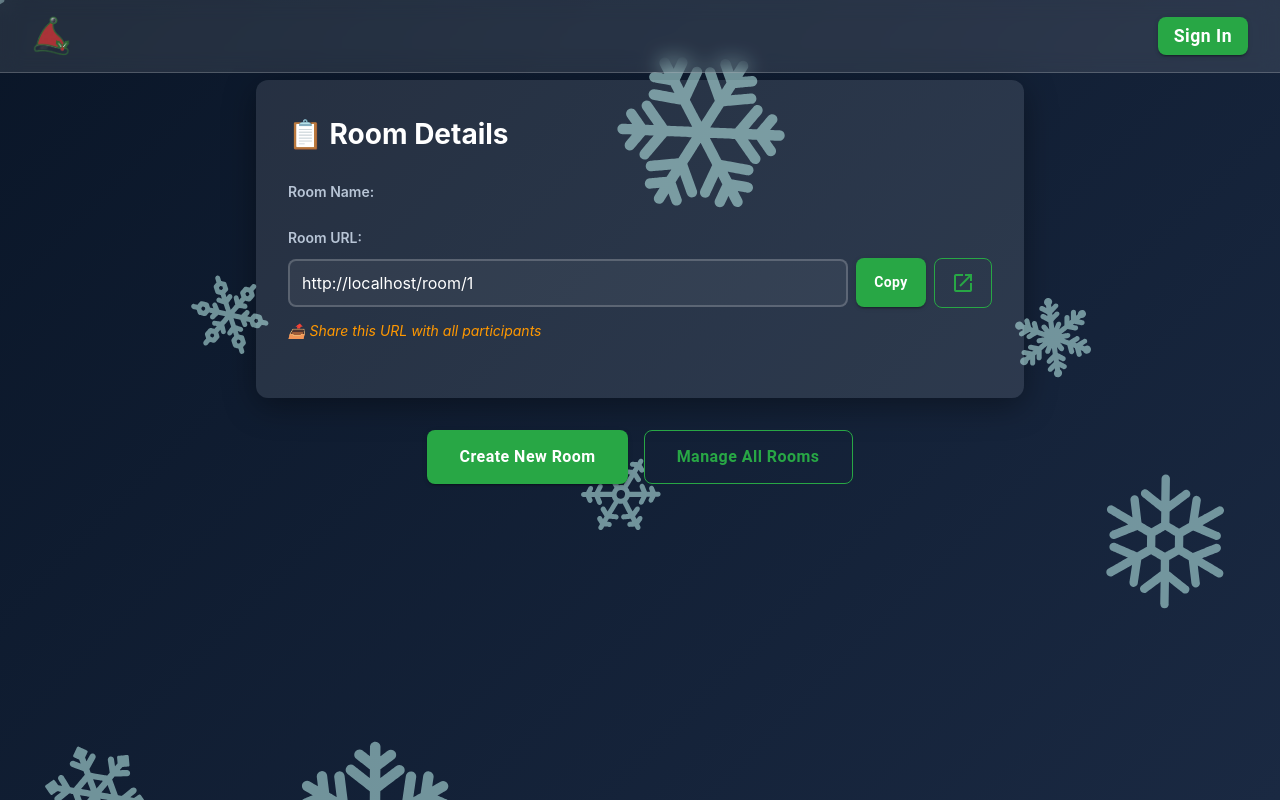
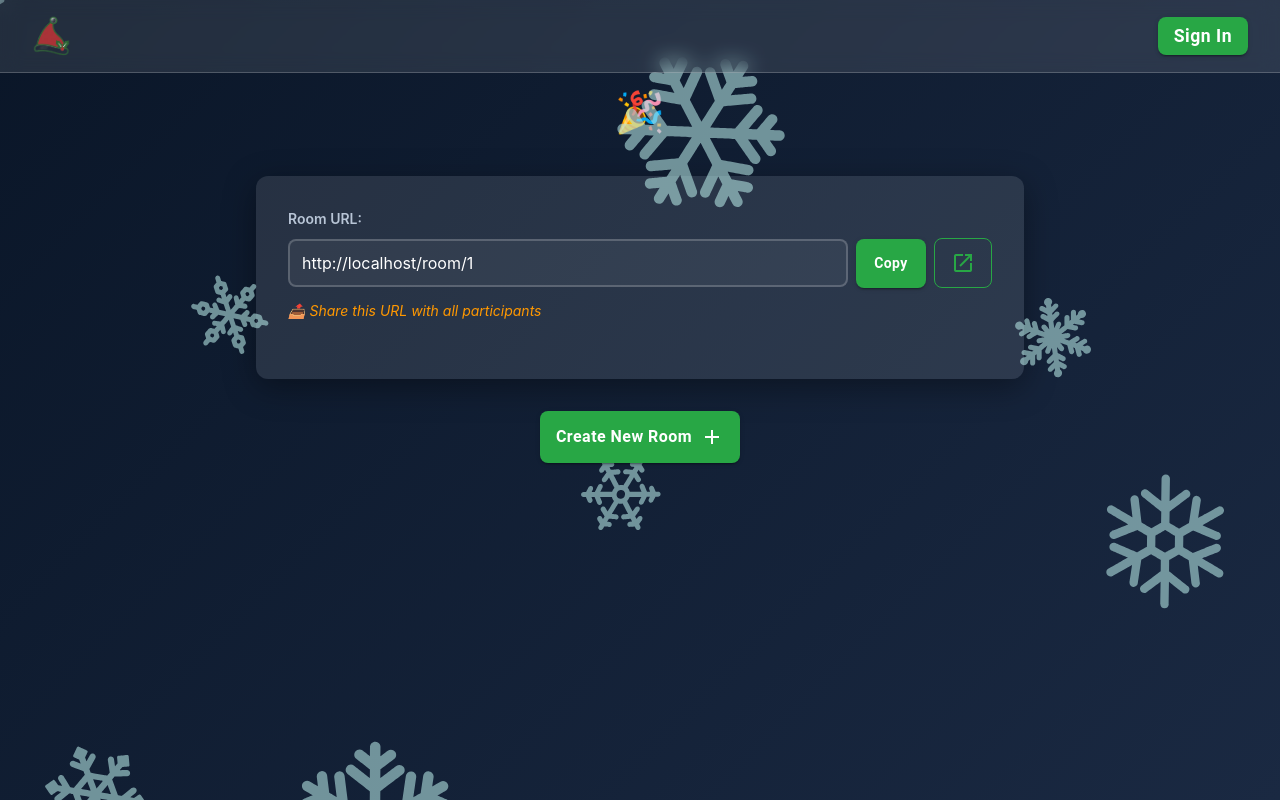
Before and after one commit to amir-hilal/secret-santa, a React (Vite) app: page /room-created/1 in a window 1280 px wide. Built offline with nearby package versions, Linux system fonts and the light colour scheme; no server answers; the database is empty.

Commit message:
feat: enhance LandingPage to auto-create room after login and improve RoomCreatedPage layout

```diff
--- a/src/pages/LandingPage/LandingPage.tsx
+++ b/src/pages/LandingPage/LandingPage.tsx
@@ -1,5 +1,5 @@
 import { Button, FormControlLabel, Switch } from '@mui/material';
-import { FormEvent, useEffect, useState } from 'react';
+import { FormEvent, useEffect, useRef, useState } from 'react';
 import { useNavigate } from 'react-router-dom';
 import { signInWithGoogle, subscribeToAuthState } from '../../firebase/authService';
 import { createRoom } from '../../firebase/roomsService';
@@ -21,6 +21,7 @@ export default function LandingPage() {
   const [isSecured, setIsSecured] = useState(false);
   const [error, setError] = useState<string | null>(null);
   const [isCreating, setIsCreating] = useState(false);
+  const pendingRoomCreation = useRef(false);
   const navigate = useNavigate();
   const dispatch = useAppDispatch();
   const currentUser = useAppSelector((state) => state.user);
@@ -44,6 +45,20 @@ export default function LandingPage() {
     });
     return () => unsubscribe();
   }, [dispatch]);
+
+  // Auto-create room after login if pending
+  useEffect(() => {
+    if (currentUser.uid && pendingRoomCreation.current) {
+      pendingRoomCreation.current = false;
+
+      const names = participantNames
+        .split('\n')
+        .map((name) => name.trim())
+        .filter((name) => name.length > 0);
+
+      handleCreateRoom(roomName.trim(), names);
+    }
+  }, [currentUser.uid]);
 
   const handleSubmit = async (e: FormEvent) => {
     e.preventDefault();
@@ -76,6 +91,7 @@ export default function LandingPage() {
 
     // Check if user is logged in
     if (!currentUser.uid) {
+      pendingRoomCreation.current = true;
       dispatch(showLoginOverlayAction());
       return;
     }
@@ -109,18 +125,12 @@ export default function LandingPage() {
     try {
       await signInWithGoogle();
       dispatch(hideLoginOverlay());
-
-      // After login, create the room with the stored data
-      const names = participantNames
-        .split('\n')
-        .map((name) => name.trim())
-        .filter((name) => name.length > 0);
-
-      await handleCreateRoom(roomName.trim(), names);
+      // Room creation will be triggered by useEffect when currentUser.uid is set
     } catch (err) {
       console.error('Error signing in:', err);
       setError('Failed to sign in with Google. Please try again.');
       dispatch(hideLoginOverlay());
+      pendingRoomCreation.current = false;
     }
   };
 
--- a/src/pages/RoomCreatedPage/RoomCreatedPage.css
+++ b/src/pages/RoomCreatedPage/RoomCreatedPage.css
@@ -3,6 +3,10 @@
 .room-created-page {
   max-width: 800px;
   margin: 0 auto;
+}
+
+.details-header {
+  margin-bottom: 2rem;
 }
 
 .success-header {
--- a/src/pages/RoomCreatedPage/RoomCreatedPage.tsx
+++ b/src/pages/RoomCreatedPage/RoomCreatedPage.tsx
@@ -91,14 +91,11 @@ export default function RoomCreatedPage() {
   return (
     <div className="page room-created-page">
       <div className="container">
+        <div className="details-header">
+          <h1>🎉 {roomName}</h1>
+        </div>
+
         <div className="card success-card">
-          <h2>📋 Room Details</h2>
-
-          <div className="room-detail-item">
-            <label>Room Name:</label>
-            <div className="detail-value">{roomName}</div>
-          </div>
-
           <div className="room-detail-item">
             <label>Room URL:</label>
             <div className="detail-value-with-copy">
@@ -186,7 +183,7 @@ export default function RoomCreatedPage() {
               textTransform: 'none',
               fontWeight: 'var(--font-weight-semibold)',
               fontSize: 'var(--font-size-base)',
-              padding: '0.75rem 2rem',
+              padding: '0.75rem 1rem',
               borderRadius: '8px',
               backgroundColor: 'var(--primary-color)',
               color: 'white',
@@ -196,25 +193,9 @@ export default function RoomCreatedPage() {
             }}
           >
             Create New Room
-          </Button>
-          <Button
-            onClick={handleManageRooms}
-            variant="outlined"
-            sx={{
-              textTransform: 'none',
-              fontWeight: 'var(--font-weight-semibold)',
-              fontSize: 'var(--font-size-base)',
-              padding: '0.75rem 2rem',
-              borderRadius: '8px',
-              borderColor: 'var(--primary-color)',
-              color: 'var(--primary-color)',
-              '&:hover': {
-                borderColor: 'var(--primary-hover)',
-                backgroundColor: 'rgba(40, 167, 69, 0.1)',
-              },
-            }}
-          >
-            Manage All Rooms
+            <span className="material-symbols-outlined" style={{ marginLeft: '.5rem' }}>
+              add
+            </span>
           </Button>
         </div>
       </div>
```
